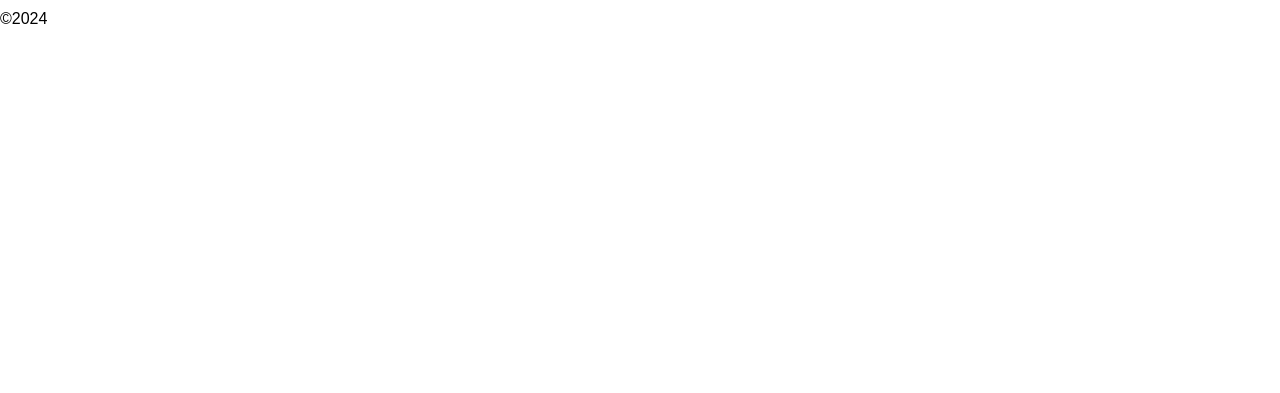
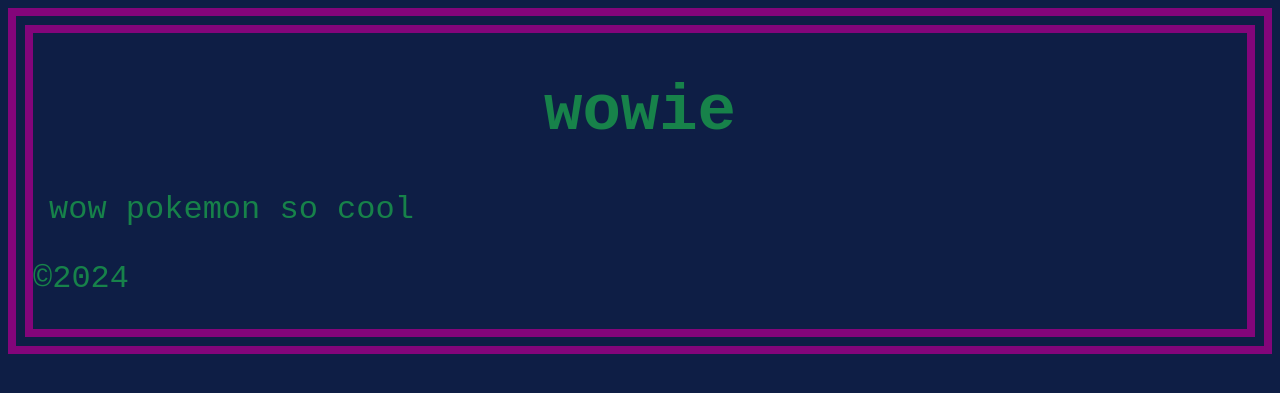
Before and after one commit to jhnntrn/POKIMAN, a PHP site: page / in a window 1280 px wide. Before the commit the part shown is almost empty. Shown: the top 393 px of the page. Run offline with PHP 8.4, Linux system fonts and the light colour scheme.

Commit message:
Use DarkOcean CSS
Using DarkOcean CSS for now, can be changed later if we want to

```diff
--- a/Resources/DarkOcean.css
+++ b/Resources/DarkOcean.css
@@ -2,12 +2,16 @@ body {
    background-color: #0e1e45;
    color: #17824a;
 
-  border-style: double;
+   border-style: double;
    border-width: 25px;
    border-color: #83057a;
 
-  font-family: Courier New;
-  font-size: 2em; */
+   font-family: Courier New;
+   font-size: 2em; */
+}
+
+main {
+   margin: 0.5em;
 }
 
 
--- a/index.html
+++ b/index.html
@@ -3,7 +3,7 @@
 <head>
     <title>Pokémon</title>
     <meta charset="UTF-8">
-    <link rel="stylesheet" type="text/css" href="main.css">
+    <link rel="stylesheet" type="text/css" href="Resources/DarkOcean.css">
 </head>
 <body>
     <header>
@@ -14,6 +14,10 @@
 
     <main>
 
+    <h1>wowie</h1>
+
+    wow pokemon so cool
+
     </main>
 
     <footer>
```
Also changed, not shown: 1 other file.
